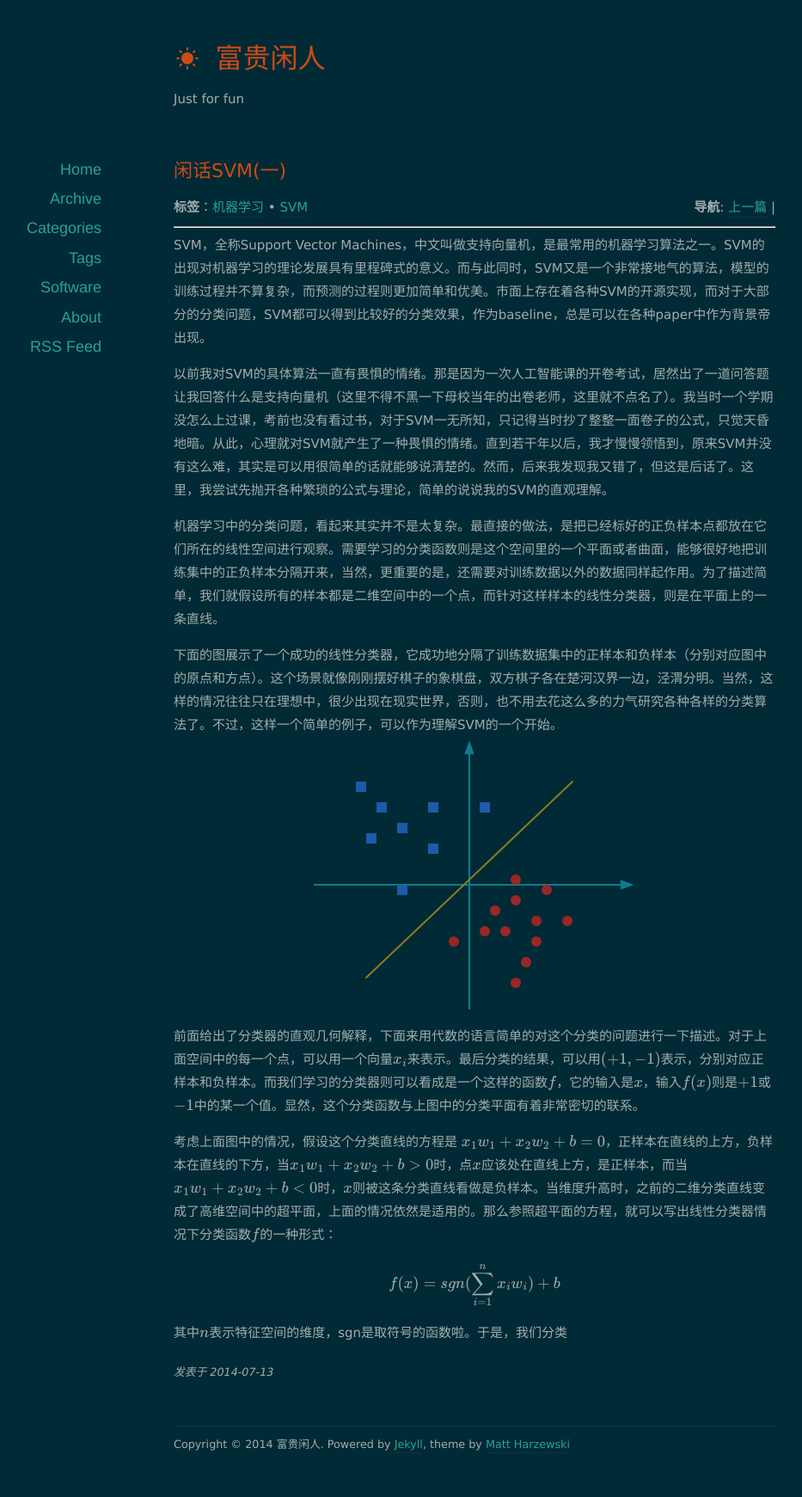
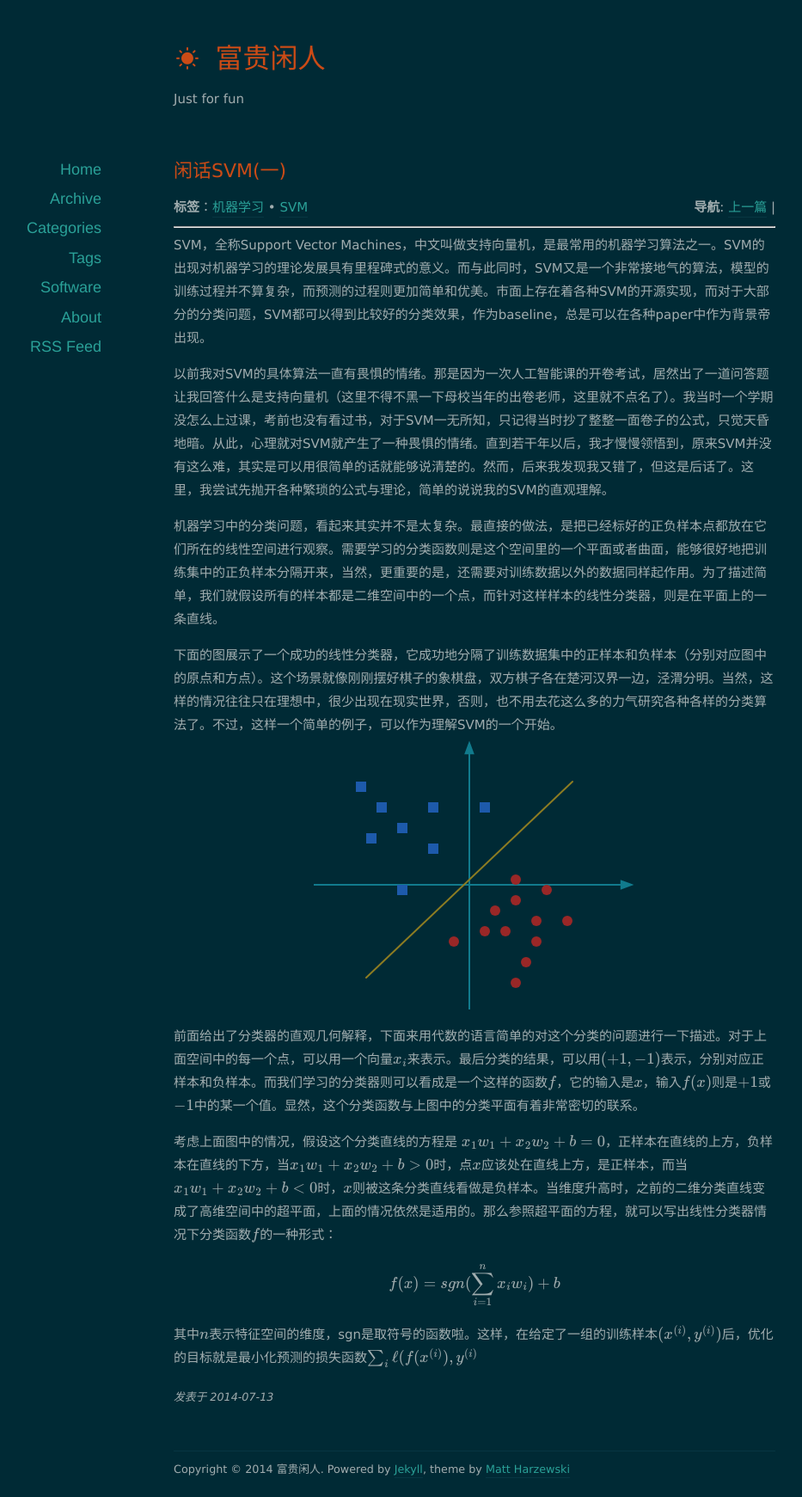
Before and after one commit to orangeprince/orangeprince.github.io, a Jekyll site: the page built from _posts/2014-07-13-svm_part1.md, in a window 1280 px wide. Shown: the whole page at 86% size, without its empty margins (88-1021 px from the left). Built offline with Jekyll 4.4.1, drawn with Linux system fonts in a browser that asks for light colours; nearby versions of some CDN libraries; formulas are drawn with MathJax 3; comment, search, counter and statistics services are not loaded; before the commit the page ends 1712 px from its top, so only the background shows below that.

Commit message:
modified:   _posts/2014-07-13-svm_part1.md

```diff
--- a/_posts/2014-07-13-svm_part1.md
+++ b/_posts/2014-07-13-svm_part1.md
@@ -26,4 +26,4 @@ f(x) = sgn(\sum_{i=1}^{n}x_iw_i) + b
 \end{aligned}
 $$
 
-其中$$n$$表示特征空间的维度，sgn是取符号的函数啦。于是，我们分类
+其中$$n$$表示特征空间的维度，sgn是取符号的函数啦。这样，在给定了一组的训练样本$$(x^{(i) },y^{(i)})$$后，优化的目标就是最小化预测的损失函数$$\sum_i \ell (f(x^{(i)}), y^{(i)}$$
```
